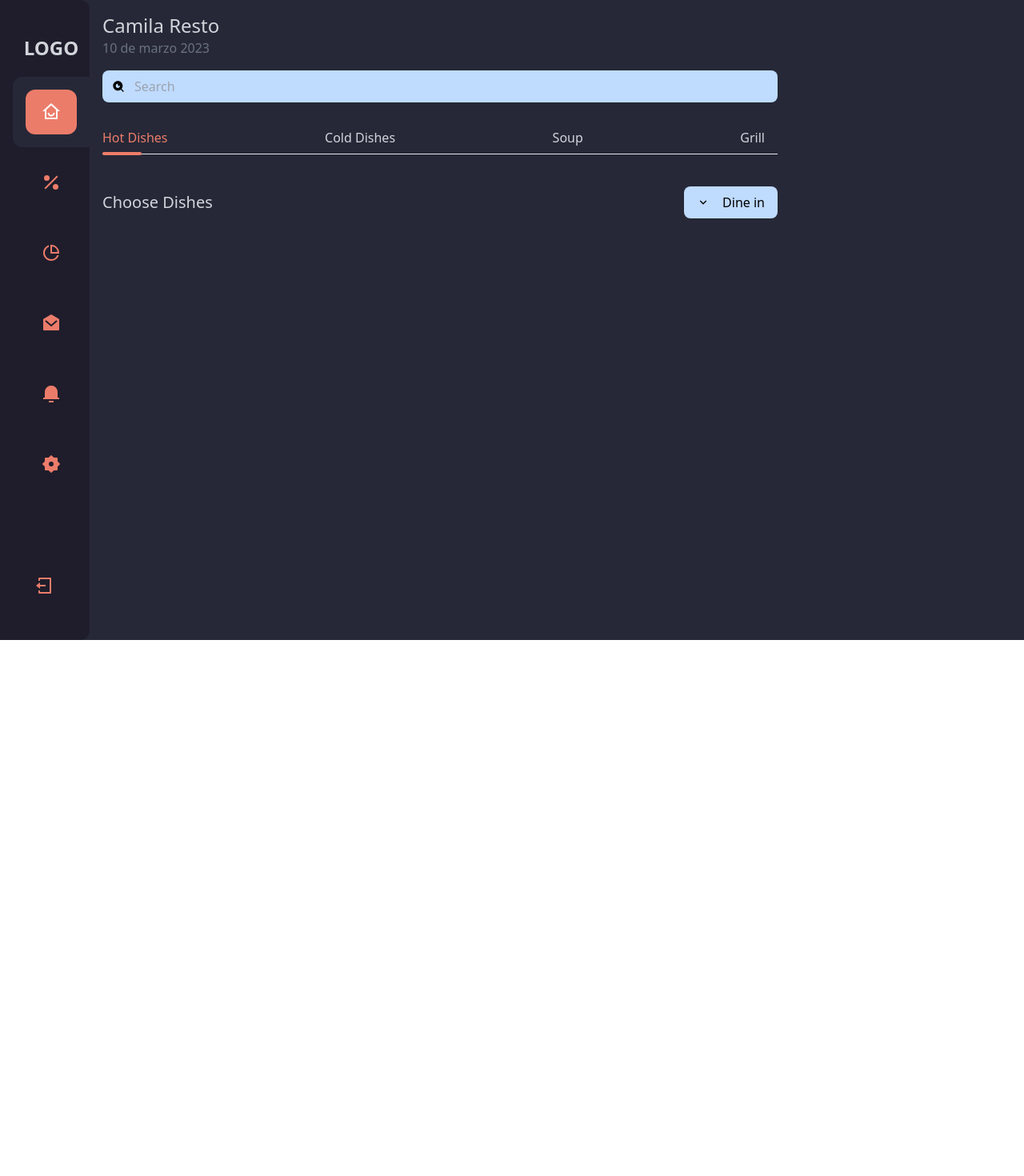
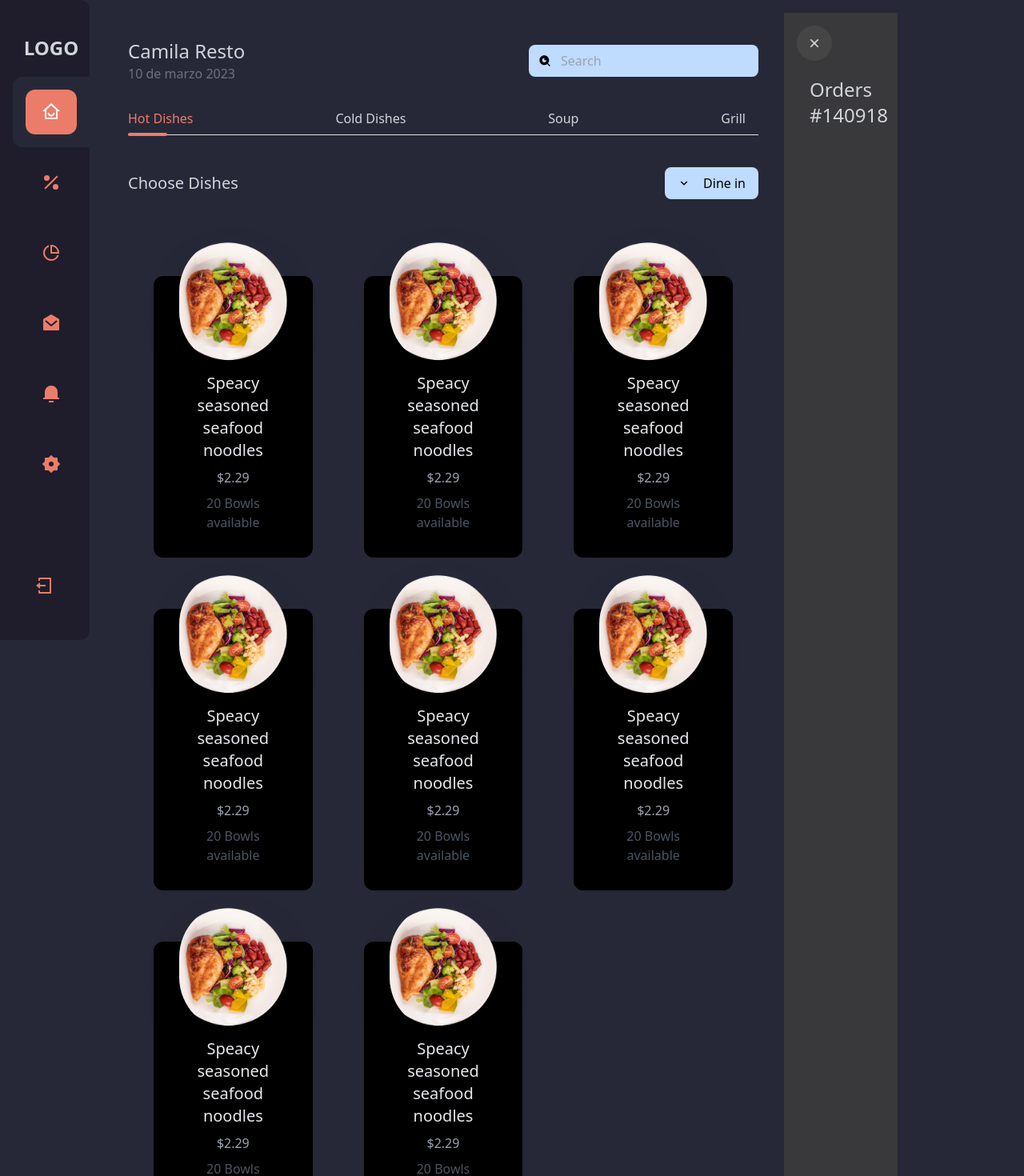
Before and after one commit to AngieCohenDev/proyecto-tiendaEnlinea-react, a React (Vite) app: page / in a window 1280 px wide. Shown: the top 1470 px of the page at 80% size. Before the commit the page ends 800 px from the top, so only its background shows below. Built offline with nearby package versions, Linux system fonts and the light colour scheme.

Commit message:
se creo el main del proyecto

```diff
--- a/src/App.jsx
+++ b/src/App.jsx
@@ -35,12 +35,12 @@ function App() {
           {showMenu ? <RiCloseLine /> : <RiMenu2Fill />}
         </button>
       </nav>
-      <main className="lg:pl-28 grid grid-cols-1 lg:grid-cols-8">
-        <div className="lg:col-span-6">
+      <main className="lg:pl-32 grid grid-cols-1 lg:grid-cols-8 p-4 pb-20">
+        <div className="lg:col-span-6 md:p-8">
           {/*Este es el header */}
-          <header className="p-4">
+          <header className="">
             {/*Title and search */}
-            <div className="flex flex-col gap-4 mb-6">
+            <div className="flex flex-col md:flex-row md:justify-between md:items-center gap-4 mb-6">
               <div>
                 <h1 className="text-2xl text-gray-300">Camila Resto</h1>
                 <p className="text-gray-500">10 de marzo 2023</p>
@@ -50,14 +50,14 @@ function App() {
                   <RiSearchEyeFill className="absolute left-3 top-1/2 -translate-y-1/2" />
                   <input
                     type="text"
-                    className="bg-blue-200 w-full py-2 pl-10 pr-4 rounded-lg text-gray-300 outline-none"
+                    className="bg-blue-200 w-full py-2 pl-10 pr-4 rounded-lg text-black outline-none"
                     placeholder="Search"
                   />
                 </div>
               </form>
             </div>
             {/* Tabs*/}
-            <nav className="text-gray-300 flex items-center justify-between border-b mb-10">
+            <nav className="text-gray-300 flex items-center justify-between mb:justify-start mb:gap-8 border-b mb-10">
               <a
                 href="#"
                 className=" relative py-2 pr-4 before:w-1/2 before:h-1 before:absolute before:bg-[#ec7c6a] before:left-0 before:rounded-full before:-bottom-[2px] text-[#ec7c6a]"
@@ -74,17 +74,105 @@ function App() {
                 Grill
               </a>
             </nav>
-            {/* Title Content */}
-          <div className="flex items-center justify-between">
-          <h2 className="text-xl text-gray-300">Choose Dishes</h2>
+          </header>
+          {/* Title Content */}
+          <div className="flex items-center justify-between mb-16">
+            <h2 className="text-xl text-gray-300">Choose Dishes</h2>
             <button className="flex items-center gap-4 text-black bg-blue-200 py-2 px-4 rounded-lg ">
               <RiArrowDownSLine />
               Dine in
             </button>
           </div>
-          </header>
+          {/* Content */}
+          <div className="p-8 grid grid-cols-1 md:grid-cols-2 lg:grid-cols-3 gap-16">
+            {/* Card */}
+            <div className="bg-black p-8 rounded-xl flex flex-col items-center gap-2 text-center text-gray-200">
+              <img
+                src="comida.png"
+                className="w-40 h-40 object-cover -mt-20 shadow-2xl rounded-full "
+              />
+              <p className="text-xl">Speacy seasoned seafood noodles</p>
+              <span className="text-gray-400">$2.29</span>
+              <p className="text-gray-600">20 Bowls available</p>
+            </div>
+            {/* Card */}
+            <div className="bg-black p-8 rounded-xl flex flex-col items-center gap-2 text-center text-gray-200">
+              <img
+                src="comida.png"
+                className="w-40 h-40 object-cover -mt-20 shadow-2xl rounded-full "
+              />
+              <p className="text-xl">Speacy seasoned seafood noodles</p>
+              <span className="text-gray-400">$2.29</span>
+              <p className="text-gray-600">20 Bowls available</p>
+            </div>
+            {/* Card */}
+            <div className="bg-black p-8 rounded-xl flex flex-col items-center gap-2 text-center text-gray-200">
+              <img
+                src="comida.png"
+                className="w-40 h-40 object-cover -mt-20 shadow-2xl rounded-full "
+              />
+              <p className="text-xl">Speacy seasoned seafood noodles</p>
+              <span className="text-gray-400">$2.29</span>
+              <p className="text-gray-600">20 Bowls available</p>
+            </div>
+            {/* Card */}
+            <div className="bg-black p-8 rounded-xl flex flex-col items-center gap-2 text-center text-gray-200">
+              <img
+                src="comida.png"
+                className="w-40 h-40 object-cover -mt-20 shadow-2xl rounded-full "
+              />
+              <p className="text-xl">Speacy seasoned seafood noodles</p>
+              <span className="text-gray-400">$2.29</span>
+              <p className="text-gray-600">20 Bowls available</p>
+            </div>
+            {/* Card */}
+            <div className="bg-black p-8 rounded-xl flex flex-col items-center gap-2 text-center text-gray-200">
+              <img
+                src="comida.png"
+                className="w-40 h-40 object-cover -mt-20 shadow-2xl rounded-full "
+              />
+              <p className="text-xl">Speacy seasoned seafood noodles</p>
+              <span className="text-gray-400">$2.29</span>
+              <p className="text-gray-600">20 Bowls available</p>
+            </div>
+            {/* Card */}
+            <div className="bg-black p-8 rounded-xl flex flex-col items-center gap-2 text-center text-gray-200">
+              <img
+                src="comida.png"
+                className="w-40 h-40 object-cover -mt-20 shadow-2xl rounded-full "
+              />
+              <p className="text-xl">Speacy seasoned seafood noodles</p>
+              <span className="text-gray-400">$2.29</span>
+              <p className="text-gray-600">20 Bowls available</p>
+            </div>
+            {/* Card */}
+            <div className="bg-black p-8 rounded-xl flex flex-col items-center gap-2 text-center text-gray-200">
+              <img
+                src="comida.png"
+                className="w-40 h-40 object-cover -mt-20 shadow-2xl rounded-full "
+              />
+              <p className="text-xl">Speacy seasoned seafood noodles</p>
+              <span className="text-gray-400">$2.29</span>
+              <p className="text-gray-600">20 Bowls available</p>
+            </div>
+            {/* Card */}
+            <div className="bg-black p-8 rounded-xl flex flex-col items-center gap-2 text-center text-gray-200">
+              <img
+                src="comida.png"
+                className="w-40 h-40 object-cover -mt-20 shadow-2xl rounded-full "
+              />
+              <p className="text-xl">Speacy seasoned seafood noodles</p>
+              <span className="text-gray-400">$2.29</span>
+              <p className="text-gray-600">20 Bowls available</p>
+            </div>
+          </div>
         </div>
-        <div className="lg:col-spam-2 fixed lg:static right-0"></div>
+        <div className="lg:col-spam-2 fixed lg:static right-0 top-0 bg-[#39393b] w-full h-full">
+          <div className="relative pt-16 text-gray-300 p-8">
+            <RiCloseLine className="absolute left-4 top-4 p-3 box-content texte-gray-300 bg-[#464545] rounded-full text-xl" />
+            <h1 className="text-2xl mt-4">Orders #140918</h1>
+          </div>
+        </div>
       </main>
     </div>
   );
```
Also changed, not shown: public/comida.png (added).
